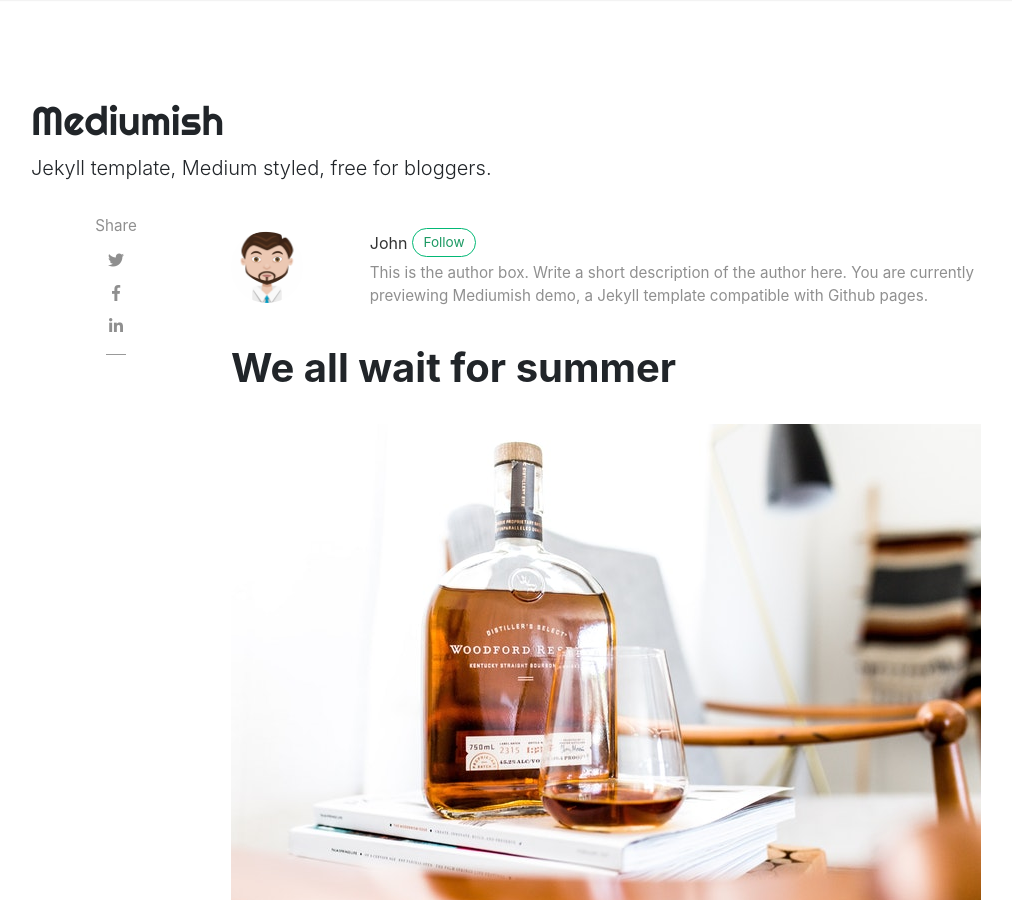
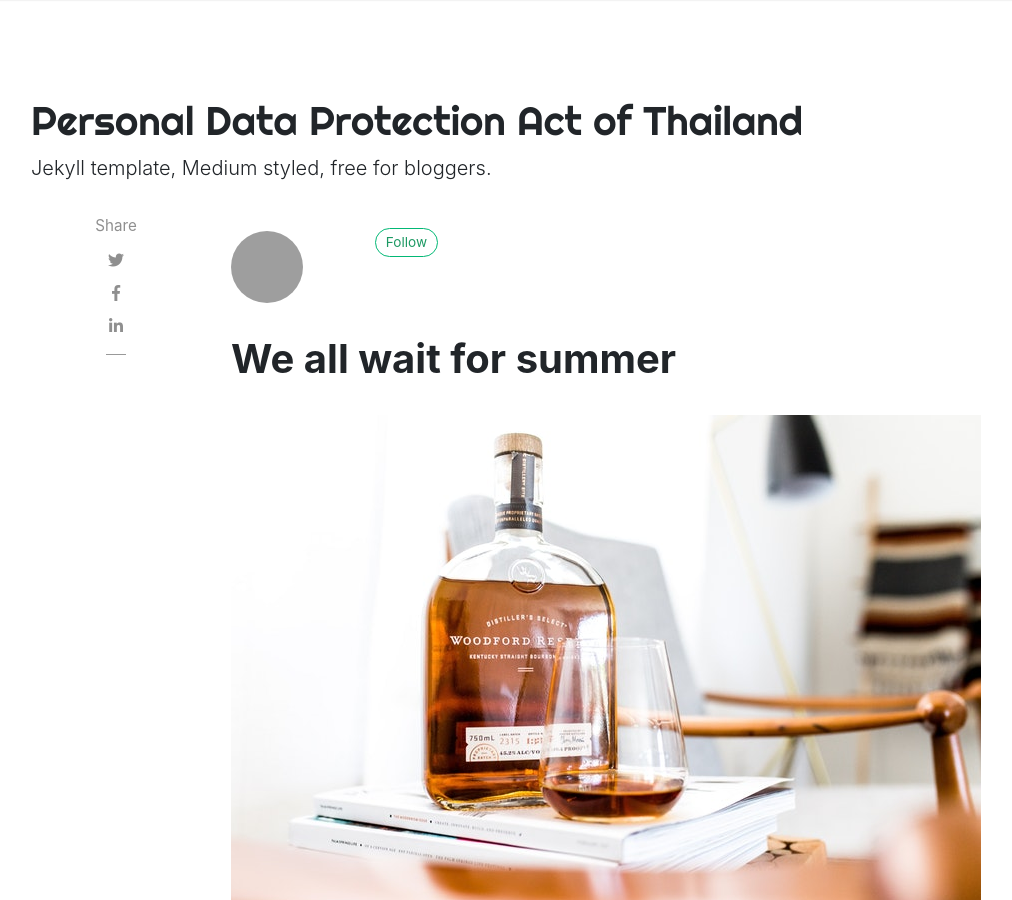
Before and after one commit to charnsak/pdpa.in.th, a Jekyll site: the page built from _posts/2018-01-12-we-all-wait-for-summer.md, in a window 1280 px wide and 900 px high. Shown: the whole window, without its empty margins (54-1066 px from the left). Built offline with Jekyll 4.4.1, drawn with Linux system fonts in a browser that asks for light colours; nearby versions of some CDN libraries; comment, search, counter and statistics services are not loaded; some of the changed text lies outside the part shown; grey boxes are pictures that could not be loaded.

Commit message:
Update _config.yml

```diff
--- a/_config.yml
+++ b/_config.yml
@@ -1,11 +1,11 @@
 # Site
-name: "Mediumish"
-title: "Mediumish"
+name: "Personal Data Protection Act of Thailand"
+title: "Personal Data Protection Act of Thailand"
 description: "Jekyll template, Medium styled, free for bloggers."
 logo: 'assets/images/logo.png'
 favicon: 'assets/images/logo.png'
-baseurl: /mediumish-theme-jekyll
-google_analytics: 'UA-46278016-1'
+baseurl: /
+google_analytics: ''
 disqus: 'demowebsite'
 mailchimp-list: 'https://wowthemes.us11.list-manage.com/subscribe/post?u=8aeb20a530e124561927d3bd8&amp;id=8c3d2d214b'
 include: ["_pages"]
@@ -21,15 +21,6 @@ authors:
     web: https://www.wowthemes.net
     twitter: https://twitter.com/wowthemesnet
     description: "Author of Mediumish, a Bootstrap Medium styled template available for WordPress, HTML, Ghost and Jekyll. You are currently previewing Jekyll template demo."
-  john:
-    name: John
-    display_name: John
-    avatar: 'assets/images/avatar.png'
-    gravatar: b1cc14991db7a456fcd761680bbc8f81
-    email: wowthemesnet@gmail.com
-    web: https://www.wowthemes.net
-    twitter: https://twitter.com/wowthemesnet
-    description: "This is the author box. Write a short description of the author here. You are currently previewing Mediumish demo, a Jekyll template compatible with Github pages."
 
 # Plugins
 plugins:
```
